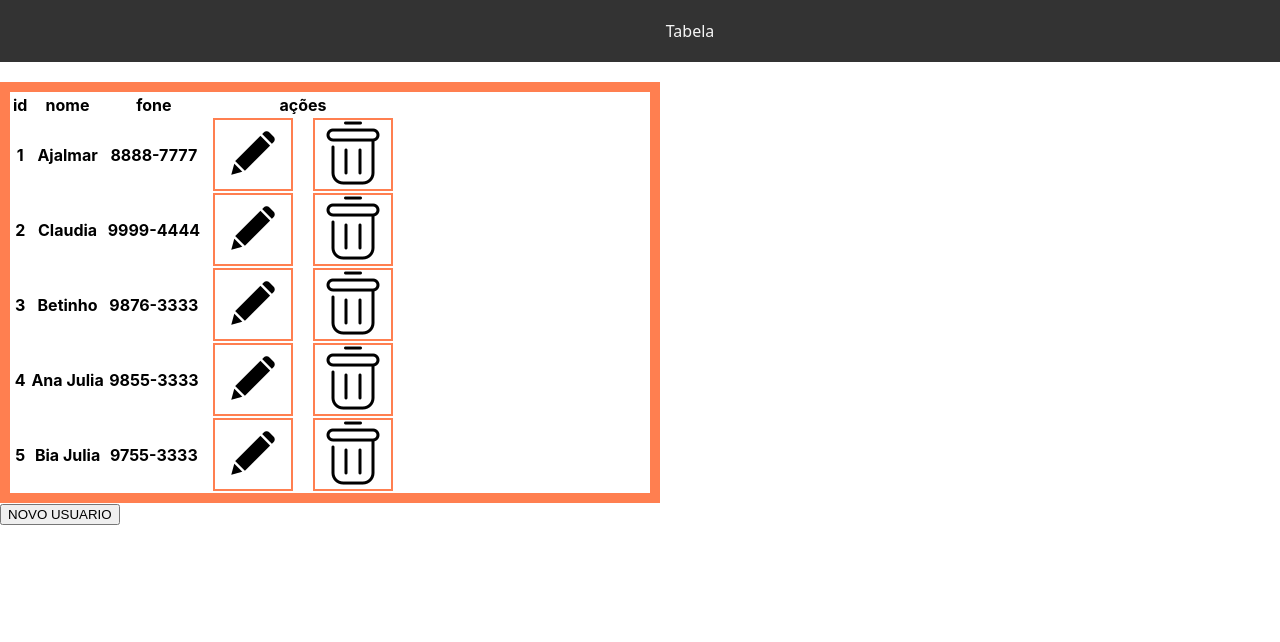
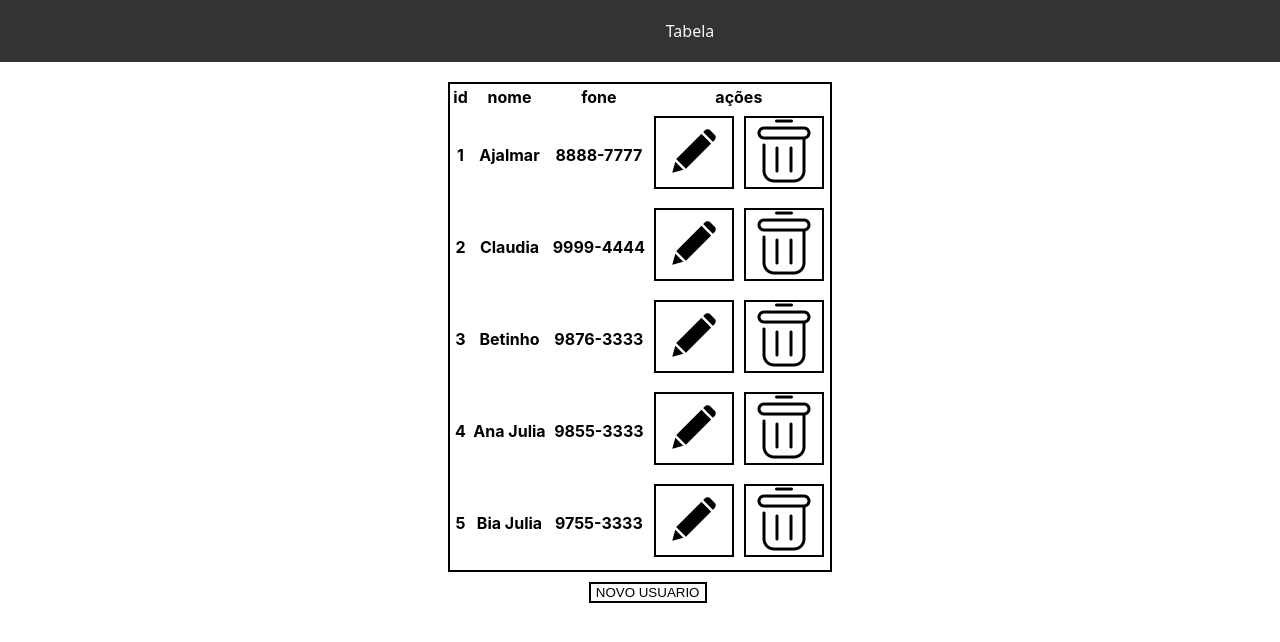
Before and after one commit to PedroH183/frontend_learn, a React (Create React App) app in the folder my_app_react/: page / in a window 1280 px wide. Shown: the top 642 px of the page. Built offline with nearby package versions, Linux system fonts and the light colour scheme.

Commit message:
Projeto completo

```diff
--- a/my_app_react/src/App.css
+++ b/my_app_react/src/App.css
@@ -1,36 +1,10 @@
-.App {
-  text-align: center;
-}
-
-.App-logo {
-  height: 40vmin;
-  pointer-events: none;
-}
-
-@media (prefers-reduced-motion: no-preference) {
-  .App-logo {
-    animation: App-logo-spin infinite 20s linear;
-  }
-}
-
-.App-header {
-  background-color: #282c34;
-  min-height: 100vh;
-  display: flex;
-  flex-direction: column;
-  align-items: center;
-  justify-content: center;
-  font-size: calc(10px + 2vmin);
-  color: white;
-}
-
-.App-link {
-  color: #61dafb;
-}
-
 .ConteudoTabela{
-  width: 50%;
-  border: 10px solid coral ;
+  margin: auto;
+  width: 30%;
+  box-sizing: border-box;
+  border-color: #000000;
+  border-width: 2px;
+  border-style: solid;
   text-align: center;
 }
 
@@ -50,10 +24,15 @@
   font-family: system-ui, -apple-system, BlinkMacSystemFont, 'Segoe UI', Roboto, Oxygen, Ubuntu, Cantarell, 'Open Sans', 'Helvetica Neue', sans-serif;
 }
 
-.actButton{
-  border: 2px coral solid;
-  margin-right: 10px;
-  margin-left: 10px;
+.actButtonLapis{
+  border: 2px #000000 solid;
+  margin: 5px 10px 10px 0px;
+  background-color: white;
+}
+
+.actButtonLixeira{
+  border: 2px #000000 solid;
+  margin: 5px 0px 10px 0px;
   background-color: white;
 }
 
@@ -61,11 +40,26 @@
   opacity: 40%;
 }
 
-@keyframes App-logo-spin {
-  from {
-    transform: rotate(0deg);
-  }
-  to {
-    transform: rotate(360deg);
-  }
+.formStyle{
+  margin: 5px 0px 10px 35%;
 }
+
+.inputTabela {
+  width: 40%;
+}
+
+.newUser{
+  border: 2px #000000 solid;
+  margin-left: 46%;
+  margin-top: 10px;
+  background-color: white;
+  padding-left: 5px;
+}
+
+.newUser1{
+  border: 2px #000000 solid;
+  margin-left: 5px;
+  margin-top: 10px;
+  background-color: white;
+  padding-left: 5px;
+}
--- a/my_app_react/src/App.js
+++ b/my_app_react/src/App.js
@@ -19,17 +19,12 @@ function App() {
       <div className='NavBar'>
         <div className='NavBarContainer'>Tabela</div>
       </div>
+        <div>
+          <Tabela />
+        </div>
 
-      <div className='Funcional'>
-
-        <div className='ConteudoTabela'>
-
-          <Tabela />
-
-        </div>
         <AddButton />
       </div>
-    </div>
   );
 }
 
--- a/my_app_react/src/components/components.js
+++ b/my_app_react/src/components/components.js
@@ -32,15 +32,15 @@ export class AddButton extends React.Component {
             <div>
                 {
                 !estado &&
-                <button onClick={() => this.onClick()}>NOVO USUARIO</button>
+                <button className="newUser" onClick={() => this.onClick()}>NOVO USUARIO</button>
                 }
 
                 {
                 estado &&
-                <form onSubmit={this.handleSubmit}>
+                <form onSubmit={this.handleSubmit} className="formStyle">
                     <input type="text" name="name" placeholder="Enter Name"/>
                     <input type="text" name="phone" placeholder="Enter Phone"/>
-                    <button type="submit">ADD</button>
+                    <button type="submit" className="newUser1">ADD</button>
                 </form>
                 }
             </div>
@@ -53,17 +53,20 @@ function IsAction(props)
     let id = props.id;
     let campo = props.keys_t;
 
-    return( campo === 'ações' ? <ImageEdit id={id}/> : <th>{props.value}</th> );
+    return( campo === 'ações' ? <th><ImageEdit id={id}/></th> : <th>{props.value}</th> );
 }
 
 class ImageEdit extends React.Component
 {   //avaliar a ideia de um id para cada imagem.
     constructor(props){
         super(props);
-        this.state = {allObj: contacts}
+        this.state = {allObj: contacts, edit: false, index: null, editObject: {}, nomeForm: '', foneForm: ''};
 
         this.ClickButtonDelete = this.ClickButtonDelete.bind(this);
         this.ClickButtonEdit = this.ClickButtonEdit.bind(this);
+        this.handleSubmit = this.handleSubmit.bind(this);
+        this.onChangeNameForm = this.onChangeNameForm.bind(this);
+        this.onChangeFoneForm = this.onChangeFoneForm.bind(this);
     }
 
     ClickButtonDelete(){ // classe responsável por editar cada campo, passar uma key para o button.
@@ -78,31 +81,64 @@ class ImageEdit extends React.Component
 
     ClickButtonEdit(){ // classe responsável por apagar cada campo, passar uma key para o button.
         // Vamos usar só um indice aqui para editar
-        // Vamos modificar apenas obje aqui
-        let obje;
+        // Vamos modificar apenas editObject aqui
+        let editObject;
         let index;
 
         for (let i = 0; i < contacts.length; i++) {
             if( this.props.id === contacts[i].id){
-                obje = contacts[i];
+                editObject = contacts[i];
                 index = i;
                 break;
             }
         }
-        obje.id = contacts[index].id;
-        obje.nome = 'JC';
-        obje.fone = '1234-1234';
 
-        // Depois de todo o processo
-        contacts[index] = obje;
+        this.setState({editObject: editObject, index: index, edit: true});
+        this.setState({nomeForm: editObject.nome, foneForm: editObject.fone});
+    }
+
+    onChangeNameForm(e) {
+        this.setState({nomeForm: e.target.value});
+    }
+
+    onChangeFoneForm(e) {
+        this.setState({foneForm: e.target.value});
+    }
+
+    handleSubmit(event){
+        event.preventDefault();
+        const name = event.target.elements.name.value;
+        const phone = event.target.elements.phone.value;
+
+
+        // this.setState({editObject: {id: '1', nome: name, fone: phone, ações: ''} , edit: false});
+        this.setState({edit: false});
+        contacts[this.state.index] =  {id: this.props.id, nome: name, fone: phone, ações: ''};
+        console.log(this.state.editObject);
+        console.log(contacts);
+        console.log(this.state.index);
     }
 
     render() {
     return(
         <>
-            <button onClick={() => this.ClickButtonEdit()} className='actButton' ><img alt='lapis' type='image' src={lapis} /></button>
-            <button onClick={this.ClickButtonDelete} className='actButton'><img alt='lixeira' type='image' src={lixeira} /></button>
-        </  >
+            {
+                !this.state.edit &&
+                <>
+                    <button onClick={() => this.ClickButtonEdit()} className='actButtonLapis' ><img alt='lapis' type='image' src={lapis} /></button>
+                    <button onClick={this.ClickButtonDelete} className='actButtonLixeira'><img alt='lixeira' type='image' src={lixeira} /></button>
+                </>
+            }
+
+            {
+                this.state.edit &&
+                <form onSubmit={this.handleSubmit}>
+                    <input className="inputTabela" type="text" name="name" onChange={this.onChangeNameForm} value={this.state.nomeForm} placeholder="Enter Name"/>
+                    <input className="inputTabela" type="text" name="phone" onChange={this.onChangeFoneForm} value={this.state.foneForm} placeholder="Enter Phone"/>
+                    <button type="Submit">EDIT</button>
+                </form>
+            }
+        </>
 
     );
     }
@@ -142,7 +178,7 @@ export class Tabela extends React.Component {
 
     constructor(props){
         super(props);
-        this.state = {allObj: contacts};
+        this.state = {allObj: contacts, edit: false};
     }
 
     componentDidMount() {
@@ -171,7 +207,8 @@ export class Tabela extends React.Component {
         }
 
         return (
-        <table>
+            <>
+                <table className="ConteudoTabela">
                     <thead>
                         <Coluna campos={colunas}/>
                     </thead>
@@ -179,9 +216,8 @@ export class Tabela extends React.Component {
                     <tbody>
                         {fields}
                     </tbody>
-
                 </table>
-
+            </>
         );
     }
 }
```
Also changed, not shown: my_app_react/anotacoes.txt. Lines whose indentation alone changed are shown as unchanged.
